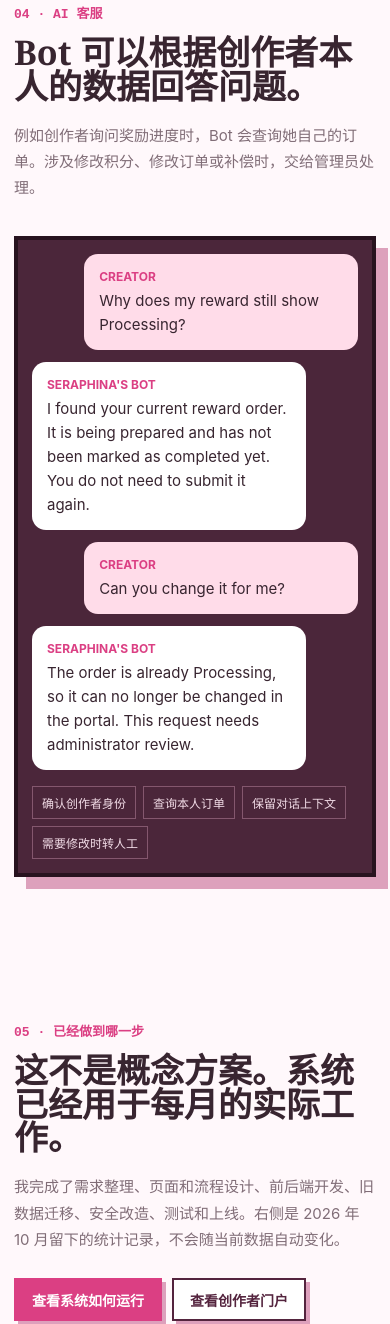
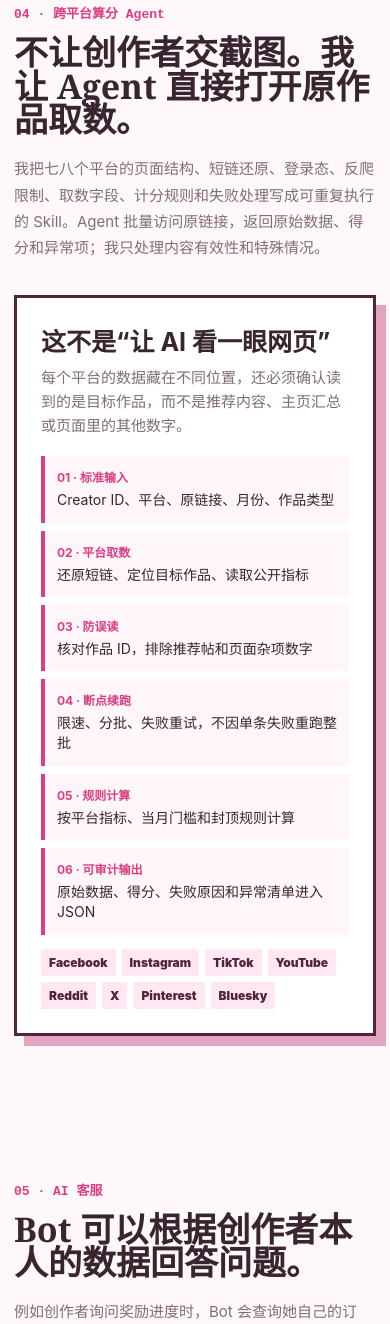
Before and after one commit to yoyo-creative-studio/yoyo-koc-exchange, a plain HTML site: page portfolio.html in a window 390 px wide. Shown: the part 4301-5625 px from the top of the page. Drawn offline with Linux system fonts and the light colour scheme.

Commit message:
Showcase cross-platform scoring agent

```diff
--- a/portfolio.html
+++ b/portfolio.html
@@ -21,6 +21,7 @@
 @media(max-width:850px){.case{height:auto;min-height:0;overflow:visible}.slides{display:block;transform:none!important}.slide{min-height:100svh;padding-top:92px}.slide-inner{grid-template-columns:1fr;gap:34px}.controls{display:none}.copy h1{font-size:48px}.copy h2{font-size:40px}.system-line{grid-template-columns:repeat(2,1fr)}.system-node:nth-child(2):after{display:none}}
 @media(max-width:560px){.top{padding:0 12px}.top a{display:none}.slide{min-height:auto;padding:90px 14px 54px}.copy h1{font-size:39px}.copy h2{font-size:34px}.copy p{font-size:15px}.mess,.results,.system-line,.change{grid-template-columns:1fr}.mess-card{min-height:0}.change{gap:0}.arrow{height:50px;transform:rotate(90deg)}.system-node:after{content:'↓';right:50%;top:auto;bottom:-25px;transform:translateX(50%)}.system-node:nth-child(2):after{display:block}.intro-art{box-shadow:8px 8px 0 #e5a5c1}.product-caption{position:static;margin-top:8px}.ai-chat{padding:14px}}
 .brand{font-size:14px}.top a{font-size:14px}.copy small{font-size:13px}.intro-art:before{font-size:12px}.intro-stamp{font-size:13px}.mess-card{min-height:185px}.mess-card strong{font-size:19px}.mess-card span{font-size:15px;line-height:1.55}.manual-flow span{font-size:13px}.change-side small{font-size:13px}.change-side li{font-size:15px;line-height:1.45}.product-caption{font-size:14px}.product-caption strong{font-size:16px}.system-node{min-height:155px}.system-node strong{font-size:17px}.system-node span{font-size:14px;line-height:1.55}.bubble{font-size:15px}.bubble strong{font-size:12px}.ai-note span{font-size:12px}.result span{font-size:15px}.btn{font-size:14px}.counter{font-size:12px}
+.score-story{padding:24px;background:#fff;border:3px solid var(--deep);box-shadow:10px 10px 0 #e3a4c0}.score-story h3{margin:0 0 8px;font-size:25px}.score-story>p{margin:0;color:var(--muted);font-size:15px;line-height:1.6}.score-steps{display:grid;grid-template-columns:repeat(3,1fr);gap:8px;margin-top:18px}.score-step{padding:12px;background:#fff6fa;border-left:4px solid var(--pink)}.score-step b{display:block;color:var(--pink);font-size:12px}.score-step span{display:block;margin-top:5px;font-size:14px;line-height:1.45}.platforms{display:flex;flex-wrap:wrap;gap:6px;margin-top:14px}.platforms span{padding:6px 8px;color:var(--deep);background:var(--soft);font-size:12px;font-weight:900}@media(max-width:560px){.score-steps{grid-template-columns:1fr}}
 </style>
 </head>
 <body>
@@ -31,8 +32,9 @@
     <section class="slide"><div class="slide-inner"><div class="copy"><small>01 · 为什么要做</small><h2>创作者一多，所有事情都压在我的私信和 Excel 里。</h2><p>从催交作品、收链接、算分、通知结果，到兑换、改订单和追物流，都靠我逐个私聊、逐格登记。即使只有十几位创作者，也可能要打开几十到上百条作品链接，完整结算会连续占用数天。</p><div class="manual-flow"><span>收私信</span><span>复制链接</span><span>打开作品</span><span>抄数据</span><span>算分</span><span>回填 Excel</span><span>私信结果</span></div></div><div class="mess"><div class="mess-card"><b>01</b><strong>每条作品都要人工取数</strong><span>我逐个打开 Facebook、TikTok、Instagram 等作品，抄下播放、点赞或互动数据，再按不同平台规则计算积分。</span></div><div class="mess-card"><b>02</b><strong>多张 Excel 反复对人</strong><span>投稿、身份、积分、兑换和发奖各有表格。Discord 改名、同名、重复链接或月份填错，都要回头重新核对。</span></div><div class="mess-card"><b>03</b><strong>通知和修改全靠私聊</strong><span>结算结果逐个发送；少分、补分、改奖励、改地址继续在私信里处理，重要信息很容易被新消息冲走。</span></div><div class="mess-card"><b>04</b><strong>发奖还要再登记一遍</strong><span>礼品卡、端内奖励和实体周边由不同流程发放。订单、积分扣除、物流号和收件人需要再次手工匹配。</span></div></div></div></section>
     <section class="slide"><div class="slide-inner"><div class="copy"><small>02 · 我想解决什么</small><h2>不是再做一张更复杂的表，而是让数据只录入一次。</h2><p>创作者自己提交和查询；系统自动绑定本人和月份；管理员只做审核与最终确认。后面的积分、通知、兑换和发奖都沿用同一份数据。</p></div><div class="change"><div class="change-side"><small>以前</small><h3>每个月重新搬一遍</h3><ul><li>从私信和表单复制每条链接</li><li>逐条打开作品、抄数据、手算积分</li><li>把结果写回多张表，再逐个私信</li><li>兑换与物流重新匹配姓名和账号</li></ul></div><div class="arrow">→</div><div class="change-side after"><small>现在</small><h3>同一份数据继续往下走</h3><ul><li>投稿自动绑定 Creator ID 与月份</li><li>Agent 批量取数，异常项交给我复核</li><li>积分生成流水，Bot 按本人结果通知</li><li>订单直接关联余额、奖励和发放记录</li></ul></div></div></div></section>
     <section class="slide"><div class="slide-inner"><div class="copy"><small>03 · 系统包括什么</small><h2>系统由创作者门户、管理后台、Discord Bot 和数据库组成。</h2><p>四个部分使用同一份创作者、作品、积分和订单数据，避免前端、后台和表格出现不同结果。</p></div><div class="system-line"><div class="system-node"><b>👩‍🎨</b><strong>创作者门户</strong><span>注册、提交作品、查看积分、兑换奖励</span></div><div class="system-node"><b>🤖</b><strong>Discord Bot</strong><span>发送验证码、业务通知、回答问题</span></div><div class="system-node"><b>🗂️</b><strong>管理后台</strong><span>审核注册和作品、导入积分、处理奖励</span></div><div class="system-node"><b>☁️</b><strong>数据库</strong><span>保存身份、作品、积分、订单和操作记录</span></div></div></div></section>
-    <section class="slide"><div class="slide-inner"><div class="copy"><small>04 · AI 客服</small><h2>Bot 可以根据创作者本人的数据回答问题。</h2><p>例如创作者询问奖励进度时，Bot 会查询她自己的订单。涉及修改积分、修改订单或补偿时，交给管理员处理。</p></div><div class="ai-chat"><div class="bubble user"><strong>CREATOR</strong>Why does my reward still show Processing?</div><div class="bubble"><strong>SERAPHINA'S BOT</strong>I found your current reward order. It is being prepared and has not been marked as completed yet. You do not need to submit it again.</div><div class="bubble user"><strong>CREATOR</strong>Can you change it for me?</div><div class="bubble"><strong>SERAPHINA'S BOT</strong>The order is already Processing, so it can no longer be changed in the portal. This request needs administrator review.</div><div class="ai-note"><span>确认创作者身份</span><span>查询本人订单</span><span>保留对话上下文</span><span>需要修改时转人工</span></div></div></div></section>
-    <section class="slide"><div class="slide-inner"><div class="copy"><small>05 · 已经做到哪一步</small><h2>这不是概念方案。系统已经用于每月的实际工作。</h2><p>我完成了需求整理、页面和流程设计、前后端开发、旧数据迁移、安全改造、测试和上线。右侧是 2026 年 10 月留下的统计记录，不会随当前数据自动变化。</p><div class="end-actions"><a class="btn primary" href="flowcharts.html">查看系统如何运行</a><a class="btn" href="index.html">查看创作者门户</a></div></div><div><div style="margin-bottom:10px;color:var(--muted);font-size:14px;font-weight:800;">2026 年 10 月统计记录 · 非实时数据</div><div class="results"><div class="result"><strong>149</strong><span>位创作者的旧资料完成迁移</span></div><div class="result"><strong>1,700+</strong><span>条 10 月作品链接进入系统</span></div><div class="result"><strong>0</strong><span>条身份资料在迁移检查中无人对应</span></div><div class="result"><strong>6/6</strong><span>项新项目上线检查全部通过</span></div></div></div></div></section>
+    <section class="slide"><div class="slide-inner"><div class="copy"><small>04 · 跨平台算分 Agent</small><h2>不让创作者交截图。我让 Agent 直接打开原作品取数。</h2><p>我把七八个平台的页面结构、短链还原、登录态、反爬限制、取数字段、计分规则和失败处理写成可重复执行的 Skill。Agent 批量访问原链接，返回原始数据、得分和异常项；我只处理内容有效性和特殊情况。</p></div><div class="score-story"><h3>这不是“让 AI 看一眼网页”</h3><p>每个平台的数据藏在不同位置，还必须确认读到的是目标作品，而不是推荐内容、主页汇总或页面里的其他数字。</p><div class="score-steps"><div class="score-step"><b>01 · 标准输入</b><span>Creator ID、平台、原链接、月份、作品类型</span></div><div class="score-step"><b>02 · 平台取数</b><span>还原短链、定位目标作品、读取公开指标</span></div><div class="score-step"><b>03 · 防误读</b><span>核对作品 ID，排除推荐帖和页面杂项数字</span></div><div class="score-step"><b>04 · 断点续跑</b><span>限速、分批、失败重试，不因单条失败重跑整批</span></div><div class="score-step"><b>05 · 规则计算</b><span>按平台指标、当月门槛和封顶规则计算</span></div><div class="score-step"><b>06 · 可审计输出</b><span>原始数据、得分、失败原因和异常清单进入 JSON</span></div></div><div class="platforms"><span>Facebook</span><span>Instagram</span><span>TikTok</span><span>YouTube</span><span>Reddit</span><span>X</span><span>Pinterest</span><span>Bluesky</span></div></div></div></section>
+    <section class="slide"><div class="slide-inner"><div class="copy"><small>05 · AI 客服</small><h2>Bot 可以根据创作者本人的数据回答问题。</h2><p>例如创作者询问奖励进度时，Bot 会查询她自己的订单。涉及修改积分、修改订单或补偿时，交给管理员处理。</p></div><div class="ai-chat"><div class="bubble user"><strong>CREATOR</strong>Why does my reward still show Processing?</div><div class="bubble"><strong>SERAPHINA'S BOT</strong>I found your current reward order. It is being prepared and has not been marked as completed yet. You do not need to submit it again.</div><div class="bubble user"><strong>CREATOR</strong>Can you change it for me?</div><div class="bubble"><strong>SERAPHINA'S BOT</strong>The order is already Processing, so it can no longer be changed in the portal. This request needs administrator review.</div><div class="ai-note"><span>确认创作者身份</span><span>查询本人订单</span><span>保留对话上下文</span><span>需要修改时转人工</span></div></div></div></section>
+    <section class="slide"><div class="slide-inner"><div class="copy"><small>06 · 已经做到哪一步</small><h2>这不是概念方案。系统已经用于每月的实际工作。</h2><p>我完成了需求整理、页面和流程设计、前后端开发、旧数据迁移、安全改造、测试和上线。右侧是 2026 年 10 月留下的统计记录，不会随当前数据自动变化。</p><div class="end-actions"><a class="btn primary" href="flowcharts.html">查看系统如何运行</a><a class="btn" href="index.html">查看创作者门户</a></div></div><div><div style="margin-bottom:10px;color:var(--muted);font-size:14px;font-weight:800;">2026 年 10 月统计记录 · 非实时数据</div><div class="results"><div class="result"><strong>149</strong><span>位创作者的旧资料完成迁移</span></div><div class="result"><strong>1,700+</strong><span>条 10 月作品链接进入系统</span></div><div class="result"><strong>0</strong><span>条身份资料在迁移检查中无人对应</span></div><div class="result"><strong>6/6</strong><span>项新项目上线检查全部通过</span></div></div></div></div></section>
   </div>
 </main>
 <div class="controls"><button id="prev" aria-label="上一页">‹</button><div class="dots" id="dots"></div><span class="counter" id="counter"></span><button id="next" aria-label="下一页">›</button></div>
```
Also changed, not shown: flowcharts.html (+2 -1 lines).
